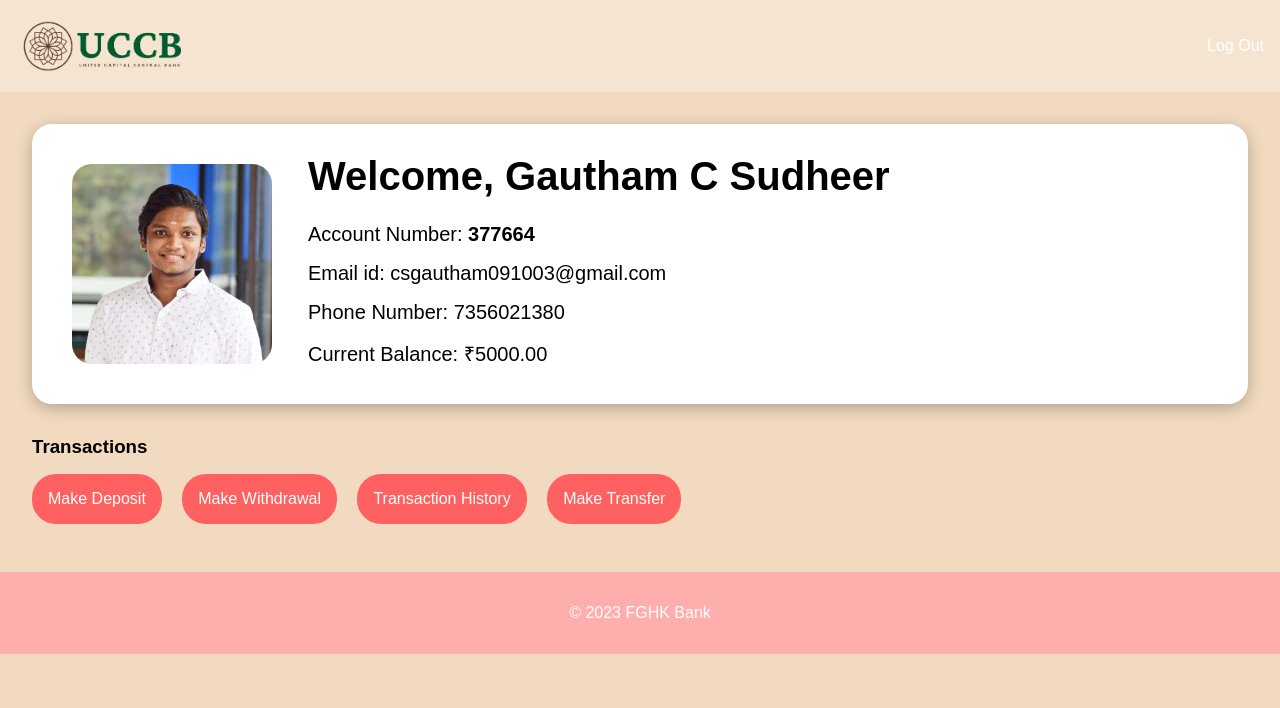
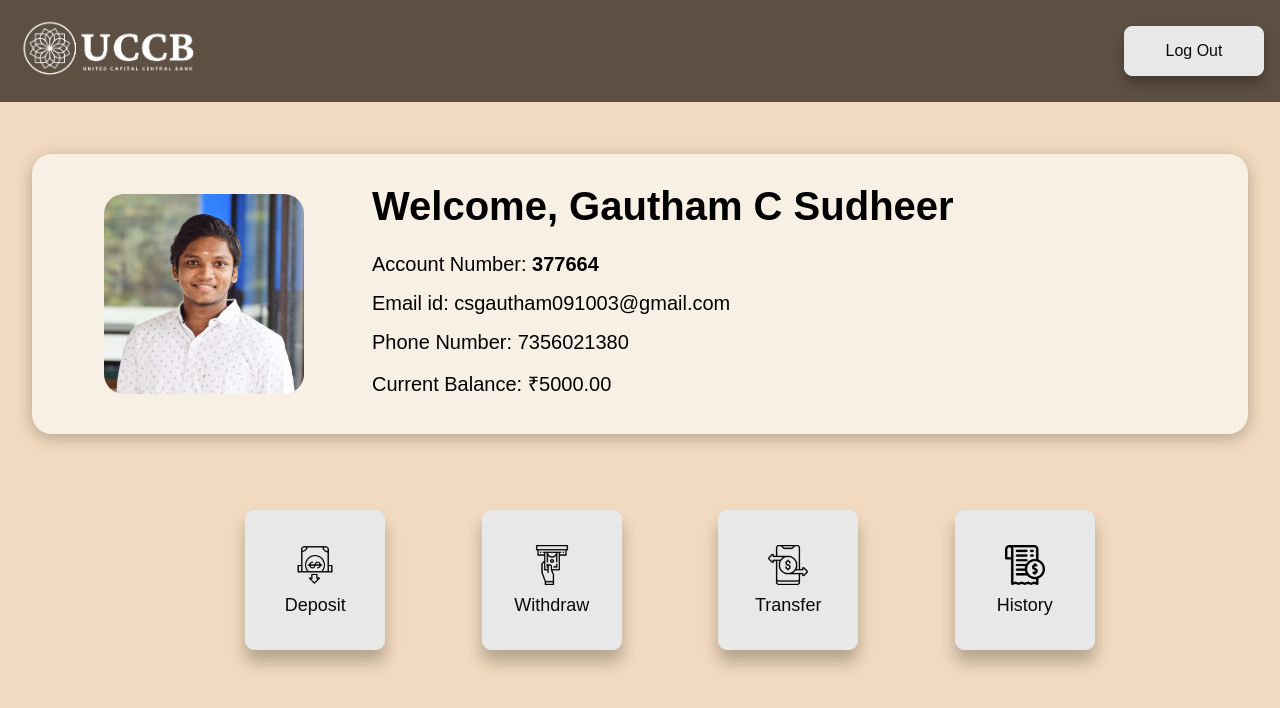
Before and after one commit to gauthamcsudheer/Bank-Management-System, a Django app: template banking/templates/account_details.html in a window 1280 px wide. Shown: the top 708 px of the page. Run offline with Django 4.2, Linux system fonts and the light colour scheme; the template is opened without the code that fills it: values that come from a table or form of the project are taken from there, others are empty; data comes from the database, SQL or seed files in the repository; both versions use the stored data as it was after the commit.

Commit message:
Account Detail Updated

```diff
--- a/banking/templates/account_details.html
+++ b/banking/templates/account_details.html
@@ -3,6 +3,8 @@
 
 <head>
     <title>FGHK Bank</title>
+
+    <link rel="stylesheet" href="https://fonts.googleapis.com/css2?family=Material+Symbols+Outlined:opsz,wght,FILL,GRAD@24,400,0,0" />
 
     {% load static %}
 
@@ -18,14 +20,37 @@
             justify-content: space-between;
             align-items: center;
             padding: 1rem;
-            background-color: rgba(255, 255, 255, 0.25);
+            background-color: rgba(44, 32, 24, 0.75);
             color: #fff;
         }
 
         header img {
-            height: 60px;
+            height: 70px;
             border-radius: 20px;
         }
+
+        header button {
+            height: 50px; /* Adjust the height as needed to match the navbar height */
+            color: #090909;
+            padding: 0.5em 1em; /* Adjust padding to center the text vertically */
+            font-size: 16px; /* Adjust the font size as needed */
+            border-radius: 0.5em;
+            background: #e8e8e8;
+            border: 1px solid #e8e8e8;
+            transition: all 0.3s;
+            box-shadow: 0px 8px 12px rgba(0, 0, 0, 0.25);
+        }
+
+        header button:hover {
+            border: 1px solid #2C2018;
+            cursor: pointer;
+        }
+
+        header button:active {
+            box-shadow: 2px 2px 8px #c5c5c5,
+                        -2px -2px 8px #ffffff;
+        }
+
 
         h1 {
             margin: 0;
@@ -52,8 +77,9 @@
         }
 
         .content-container {
-            background-color: #ffffff;
+            background-color: rgba(255, 255, 255, 0.6);
             border-radius: 20px;
+            margin-top: 20px;
             padding: 20px;
             box-shadow: 0px 4px 16px rgba(0, 0, 0, 0.25);
         }
@@ -64,6 +90,7 @@
         }
 
         .profile img {
+            margin-left: 32px;
             padding: 20px;
             height: 200px;
             border-radius: 40px;
@@ -71,6 +98,7 @@
         }
 
         .profile-info {
+            margin-left: 32px;
             display: flex;
             flex-direction: column;
         }
@@ -87,36 +115,69 @@
         }
 
         .transactions {
-            margin-top: 2rem;
+            margin: 0 auto; /* This will center the div horizontally */
+            text-align: center; /* This will center the content inside the div */
+
+            width: 100%; /* This will ensure the div takes up the available width */
+
+            border-radius: 20px;
+            margin-top: 60px;
         }
 
         .transactions ul {
             list-style-type: none;
             padding: 0;
+            margin: 0;
         }
 
         .transactions li {
             display: inline-block;
             padding: 1rem;
-            background-color: #FF6060;
-            margin-right: 1rem;
+            margin-left: 60px; /* Adjust the margin based on your design */
             color: #fff;
             border-radius: 24px;
         }
 
-        footer {
-            text-align: center;
-            padding: 1rem;
-            background-color: #FFAEAE;
-            color: #fff;
+        .transactions img {
+            width: 40px; /* Adjust the width of the image */
+            height: 40px; /* Adjust the height of the image */
+            margin-bottom: 5px; /* Adjust the spacing between the image and text */
         }
     </style>
+
+    <style>
+        button {
+            width: 140px;
+            height: 140px;
+            color: #090909;
+            padding: 0.7em 1.7em;
+            font-size: 18px;
+            border-radius: 0.5em;
+            background: #e8e8e8;
+            border: 1px solid #e8e8e8;
+            transition: all .3s;
+            box-shadow: 0px 12px 16px rgba(0, 0, 0, 0.25);
+        }
+
+        button:hover {
+            border: 1px solid #2C2018;
+            cursor: pointer;
+        }
+
+        button:active {
+            box-shadow: 4px 4px 12px #c5c5c5,
+                    -4px -4px 12px #ffffff;
+        }
+
+    </style>
+
 </head>
 
 <body>
     <header>
-        <img src="{% static 'UCCB-nobg.png' %}" alt="logo">
-        <a href="{% url 'logout' %}">Log Out</a>
+        <img src="{% static 'UCCBwhite-nobg.png' %}" alt="logo">
+        <a href="{% url 'logout' %}"><button>Log Out</button></a>
+
     </header>
 
     <main>
@@ -139,20 +200,16 @@
         </div>
 
         <div class="transactions">
-            <h3>Transactions</h3>
             <ul>
-                <li><a href="{% url 'make_deposit' customer.id %}">Make Deposit</a></li>
-                <li><a href="{% url 'make_withdrawal' customer.id %}">Make Withdrawal</a></li>
-                <li><a href="{% url 'transaction_history' customer.id %}">Transaction History</a></li>
-                <!-- Add links for other functionalities as needed -->
-                <li><a href="{% url 'make_transfer' customer.id %}">Make Transfer</a></li>
+                <li><a href="{% url 'make_deposit' customer.id %}"><button><img src="{% static 'deposit.png' %}" alt="Deposit Image"><br>Deposit</button></a></li>
+                <li><a href="{% url 'make_withdrawal' customer.id %}"><button><img src="{% static 'withdraw.png' %}" alt="Withdraw Image"><br>Withdraw</button></a></li>
+                <li><a href="{% url 'make_transfer' customer.id %}"><button><img src="{% static 'transfer.png' %}" alt="Transfer Image"><br>Transfer</button></a></li>
+                <li><a href="{% url 'transaction_history' customer.id %}"><button><img src="{% static 'history.png' %}" alt="History Image"><br>History</button></a></li>
             </ul>
+
         </div>
     </main>
 
-    <footer>
-        <p>&copy; 2023 FGHK Bank</p>
-    </footer>
 </body>
 
 </html>
```
Also changed, not shown: db.sqlite3, static/deposit.png (added), static/history.png (added), static/transfer.png (added), static/withdraw.png (added).
